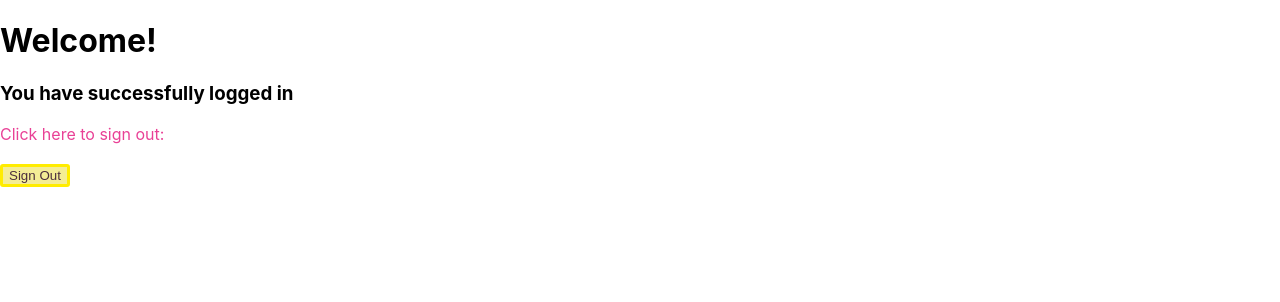
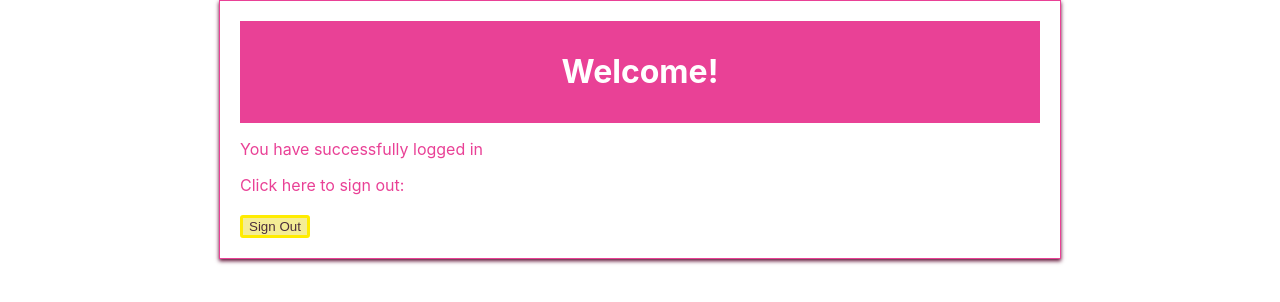
Before and after one commit to midnightsnidget/homework3, a React (Create React App) app in the folder login-out-app/: page /welcome in a window 1280 px wide. Shown: the top 302 px of the page. Built offline with nearby package versions, Linux system fonts and the light colour scheme.

Commit message:
Added styling to welcome page

```diff
--- a/login-out-app/src/Welcome.jsx
+++ b/login-out-app/src/Welcome.jsx
@@ -1,5 +1,6 @@
 import React from "react";
 import { useNavigate } from "react-router-dom";
+import "./Layout.css";
 
 function Welcome() {
     const navigate = useNavigate();
@@ -9,13 +10,21 @@ function Welcome() {
     };
 
     return (
-        <div>
-            <h1> Welcome! </h1>
-            <h3> You have successfully logged in </h3>
-            <p> Click here to sign out:</p>
-            <button onClick={handleLogout}>
-                Sign Out
-            </button>
+        <div className="container">
+            <header className="header">
+                <h1> Welcome! </h1>
+            </header>
+            <main>
+                <div>
+                    <p> You have successfully logged in </p>
+                    <p> Click here to sign out:</p>
+                </div>
+                <div className="button-container">
+                    <button onClick={handleLogout}>
+                        Sign Out
+                    </button>
+                </div>
+            </main>
         </div>
     );
 }
```
